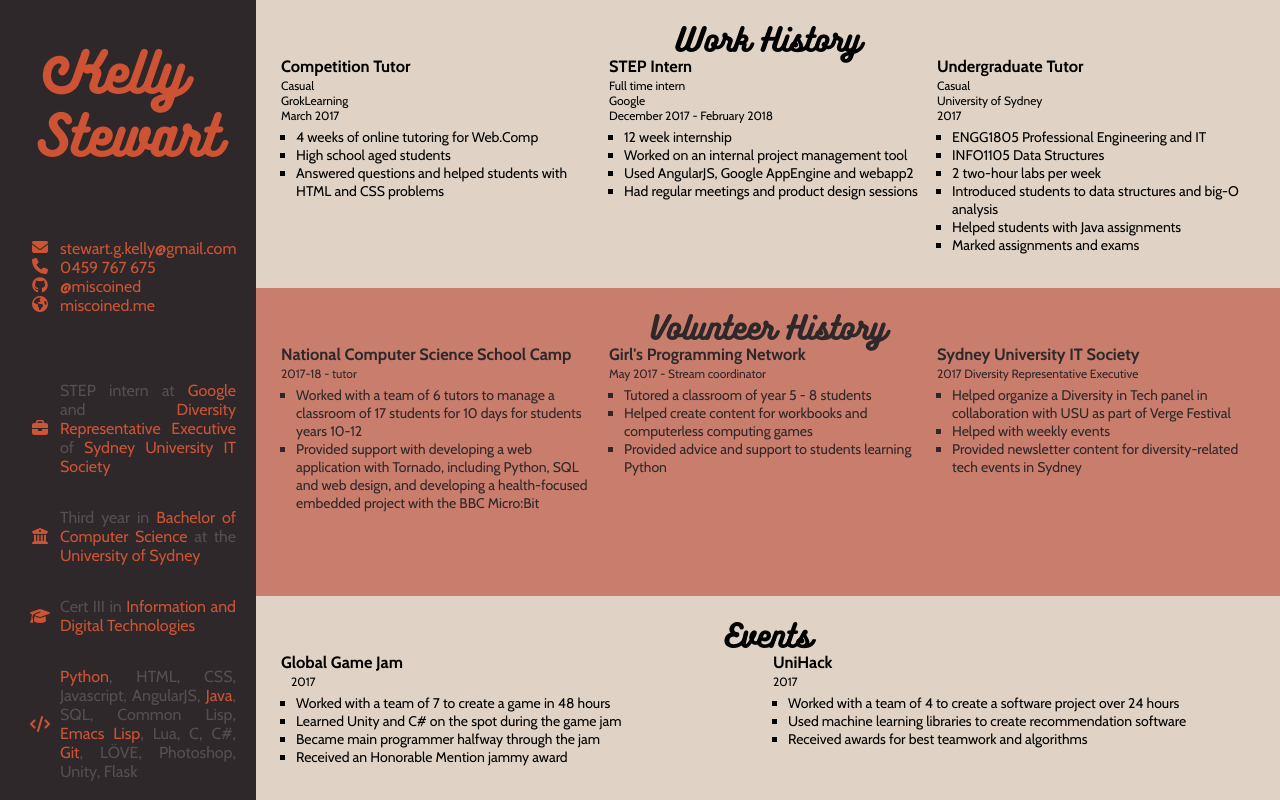
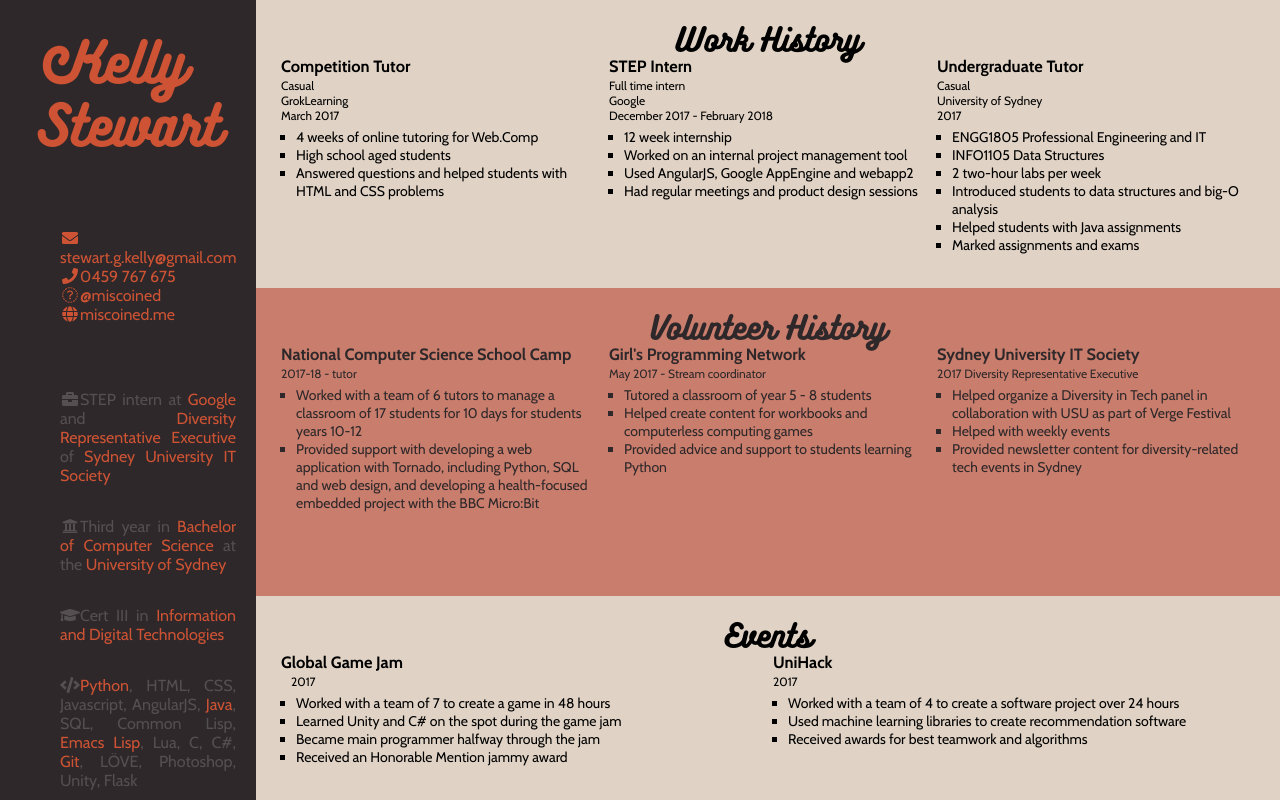
Before and after one commit to miscoined/miscoined.me, a Flask app: page /cv in a window 1280 px wide. Run offline with Flask 2, Linux system fonts and the light colour scheme; some libraries are stand-ins or nearby versions.

Commit message:
Use FontAwesome 5

```diff
--- a/miscoined/static/css/landing.css
+++ b/miscoined/static/css/landing.css
@@ -45,10 +45,6 @@ address a:hover {
   background-color: #171616;
 }
 
-address i {
-  color: #cd5334;
-}
-
-address a i {
+address a svg {
   float: left;
 }
--- a/miscoined/templates/base.html
+++ b/miscoined/templates/base.html
@@ -6,7 +6,7 @@
   <link rel="stylesheet" href="{{ url_for('static', filename='font/bukhari-script.css') }}" />
   <link rel="stylesheet" href="{{ url_for('static', filename='font/cabin.css') }}" />
   <link rel="stylesheet" href="{{ url_for('static', filename='css/base.css') }}" />
-  <script src="https://use.fontawesome.com/fef6f12071.js"></script>
+  <script src="https://use.fontawesome.com/releases/v5.0.6/js/all.js"></script>
 {% endblock %}
 
 <header>
--- a/miscoined/templates/cv.html
+++ b/miscoined/templates/cv.html
@@ -9,16 +9,16 @@
   <h1>Kelly Stewart</h1>
 
   <address>
-    <a href="mailto:stewart.g.kelly@gmail.com"><span class="fa fa-envelope fa-fw"></span>stewart.g.kelly@gmail.com</a>
-    <a href="tel:+61459767675"><span class="fa fa-phone fa-fw"></span>0459 767 675</a>
-    <a href="http://github.com/miscoined"><span class="fa fa-github fa-fw"></span>@miscoined</a>
-    <a href="http://miscoined.me"><span class="fa fa-globe fa-fw"></span>miscoined.me</a>
+    <a href="mailto:stewart.g.kelly@gmail.com"><span class="fas fa-envelope fa-fw"></span>stewart.g.kelly@gmail.com</a>
+    <a href="tel:+61459767675"><span class="fas fa-phone fa-fw"></span>0459 767 675</a>
+    <a href="http://github.com/miscoined"><span class="fas fa-github fa-fw"></span>@miscoined</a>
+    <a href="http://miscoined.me"><span class="fas fa-globe fa-fw"></span>miscoined.me</a>
   </address>
 
-  <p class="job"><span class="fa fa-briefcase fa-fw"></span>STEP intern at <strong>Google</strong> and <strong>Diversity Representative Executive</strong> of <strong>Sydney University IT Society</strong></p>
-  <p class="uni"><span class="fa fa-university fa-fw"></span>Third year in <strong>Bachelor of Computer Science</strong> at the <strong>University of Sydney</strong></p>
-  <p class="degree"><span class="fa fa-graduation-cap fa-fw"></span>Cert III in <strong>Information and Digital Technologies</strong></p>
-  <p class="skills"><span class="fa fa-code fa-fw"></span><strong>Python</strong>, HTML, CSS, Javascript, AngularJS, <strong>Java</strong>, SQL, Common Lisp, <strong>Emacs Lisp</strong>, Lua, C, C#, <strong>Git</strong>, LÖVE, Photoshop, Unity, Flask</p>
+  <p class="job"><span class="fas fa-briefcase fa-fw"></span>STEP intern at <strong>Google</strong> and <strong>Diversity Representative Executive</strong> of <strong>Sydney University IT Society</strong></p>
+  <p class="uni"><span class="fas fa-university fa-fw"></span>Third year in <strong>Bachelor of Computer Science</strong> at the <strong>University of Sydney</strong></p>
+  <p class="degree"><span class="fas fa-graduation-cap fa-fw"></span>Cert III in <strong>Information and Digital Technologies</strong></p>
+  <p class="skills"><span class="fas fa-code fa-fw"></span><strong>Python</strong>, HTML, CSS, Javascript, AngularJS, <strong>Java</strong>, SQL, Common Lisp, <strong>Emacs Lisp</strong>, Lua, C, C#, <strong>Git</strong>, LÖVE, Photoshop, Unity, Flask</p>
 {% endblock %}
 
 {% block content %}
```
Also changed, not shown: miscoined/templates/landing.html (+5 -3 lines).
